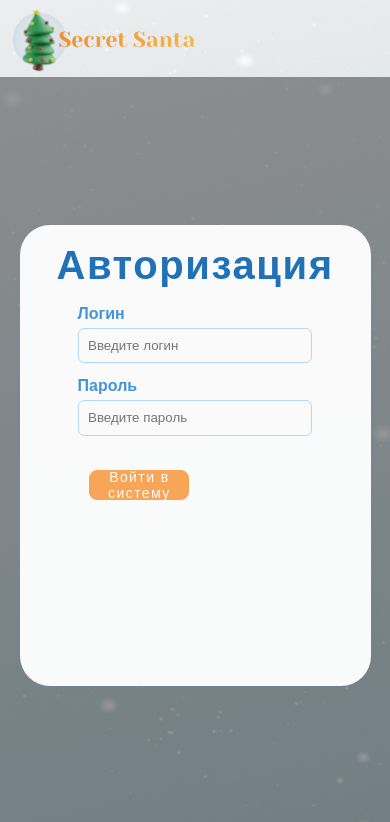
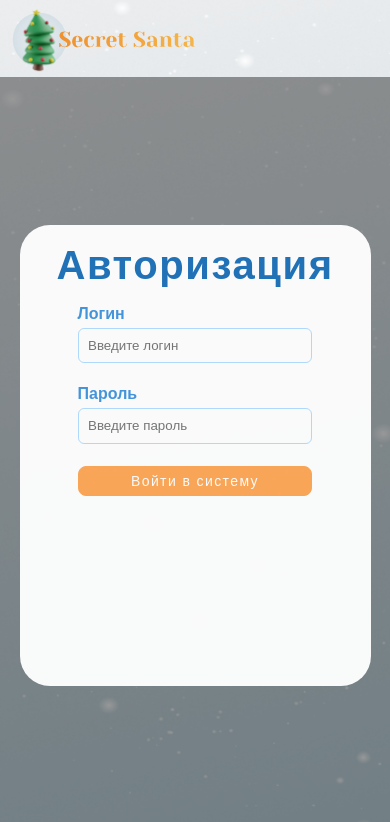
Before and after one commit to evanesenze/secret-santa-web-app, a React (Create React App) app: page / in a window 390 px wide. Shown: the top 822 px of the page. Built offline with nearby package versions, Linux system fonts and the light colour scheme.

Commit message:
fixed buttons, fonts, borders, adaptive

```diff
--- a/src/components/Views/Authorization/style.css
+++ b/src/components/Views/Authorization/style.css
@@ -80,11 +80,21 @@
   border-radius: 6px;
 }
 
+.input_text:hover,
+.input_text:focus {
+  border-color: #1d71b8;
+  outline: none;
+}
+
 .auth__log_in {
   width: 100%;
 }
 
 @media screen and (max-width: 991px) {
+  .constituents_of_authorization {
+    gap: 22px;
+  }
+
   .authorization_title {
     margin-top: 3%;
     font-size: 52px;
@@ -131,6 +141,10 @@
 
   .default__btn {
     position: relative;
-    left: 5%;
+    left: 0%;
+  }
+
+  .auth__log_in {
+    width: 100%;
   }
 }
--- a/src/components/Views/Home/style.css
+++ b/src/components/Views/Home/style.css
@@ -47,21 +47,21 @@
 
 .home_view__btn_create,
 .home_view__btn_games {
-  padding: 0.8% 2% !important;
-  font-size: 24px;
+  padding: 0.6% 2% !important;
+  font-size: 32px;
   text-decoration: none;
 }
 
 .home_view__btn_create {
   position: absolute;
   top: 85%;
-  left: 13.5%;
+  left: 10%;
 }
 
 .home_view__btn_games {
   position: absolute;
   top: 85%;
-  left: 33%;
+  left: 30%;
 }
 
 @media screen and (max-width: 991px) {
@@ -98,7 +98,7 @@
 
   .home_view__btn_games {
     top: 93%;
-    left: 65%;
+    left: 60%;
   }
 }
 
@@ -126,12 +126,12 @@
 
   .home_view__btn_create {
     top: 90%;
-    left: 15%;
+    left: 10%;
   }
 
   .home_view__btn_games {
     top: 90%;
-    left: 60%;
+    left: 70%;
   }
 
   .home_view__btn_create,
--- a/src/components/Views/Main/index.tsx
+++ b/src/components/Views/Main/index.tsx
@@ -59,7 +59,7 @@ const Main: React.FC<IDefaultProps> = ({ serverController, user }) => {
               Вы уже участник <br />
               игры “{gameData.description}”
             </span>
-            <button style={{ marginTop: '3%' }} className="default__btn" onClick={acceptGame}>
+            <button style={{ marginTop: '3%' }} className="default__btn accept" onClick={acceptGame}>
               Перейти к игре
             </button>
           </>
--- a/src/components/Views/Main/style.css
+++ b/src/components/Views/Main/style.css
@@ -139,11 +139,13 @@
   }
 
   .default__btn {
-    width: 200px;
     height: 30px;
     position: relative;
+    right: -20px;
+  }
+
+  .accept {
     top: 20px;
-    right: -20px;
   }
 }
 
--- a/src/components/Views/ReadyGames/style.css
+++ b/src/components/Views/ReadyGames/style.css
@@ -59,7 +59,7 @@
 @media screen and (max-width: 479px) {
   .rectangle {
     justify-content: space-between;
-    align-items: flex-start;
+    align-items: center;
     padding: 0 5%;
   }
 }
--- a/src/index.css
+++ b/src/index.css
@@ -63,12 +63,12 @@ body {
 .main_header__sign_up::after {
   position: absolute;
   content: '';
-  width: 100%;
+  width: 130%;
   height: 200%;
   top: -80%;
-  right: 0;
+  right: -25%;
   background: linear-gradient(241.84deg, #cadae1 10.53%, #ebecee 82.8%);
-  border-radius: 75px;
+  border-radius: 50%;
   transform: rotate(-12.33deg);
 }
 
@@ -96,8 +96,9 @@ body {
 }
 
 .default__btn {
-  font-size: 20px;
-  padding: 0.5rem 0.6rem;
+  /* font-size: 32px; */
+  letter-spacing: 0.04em;
+  padding: 0.5rem 1rem;
   border: 1px solid #ffa755;
   border-radius: 0.5rem;
   background-color: #ffa755;
@@ -106,7 +107,6 @@ body {
 
 .default__btn:hover {
   background-color: #ff9533;
-  border: 1px solid #723e0d;
 }
 
 .default__error {
@@ -115,7 +115,7 @@ body {
 }
 
 .default_input__label {
-  font-size: 16px;
+  font-size: 20px;
   color: #4295de;
   font-weight: 700;
 }
@@ -281,10 +281,12 @@ body {
   }
 
   .default__btn {
-    font-size: 14px;
+    letter-spacing: 0.04em;
+    padding: 0.5rem 1rem;
+    /* font-size: 32px;
     padding: 0.8rem 0.2rem;
-    height: 20px;
-    width: 100px;
+    height: 40px;
+    width: 20%; */
   }
 
   .main_content__layout {
@@ -339,9 +341,8 @@ body {
   .default__btn {
     font-size: 14px;
     height: 30px;
-    padding: 0.2rem 0.5rem;
+    padding: 0.5rem 1rem;
     letter-spacing: 0.1em;
-    width: 100px;
   }
 
   .main_content__layout {
```
